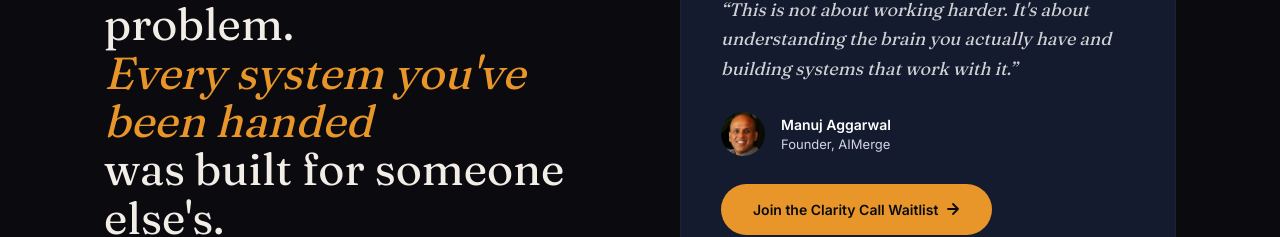
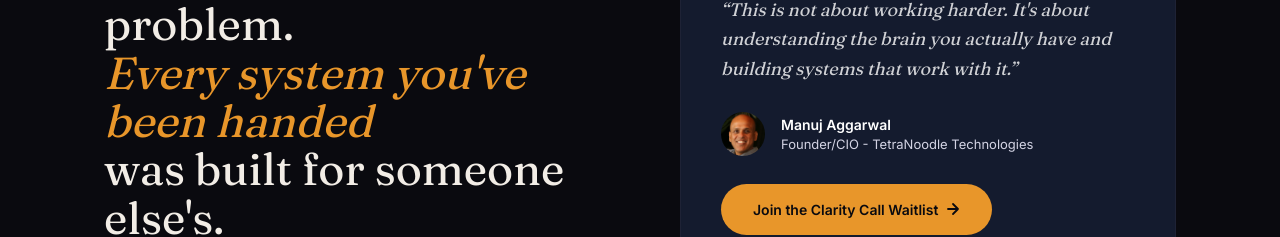
Before and after one commit to aggarwalmanuj/ADHD-Funnel, a Next.js app: page / in a window 1280 px wide. Shown: the part 8620-8857 px from the top of the page. Built offline with nearby package versions, Linux system fonts and the light colour scheme; no server answers.

Commit message:
Update Manuj title to Founder/CIO - TetraNoodle Technologies
Co-Authored-By: Claude Sonnet 4.6 <noreply@anthropic.com>

```diff
--- a/components/Footer.tsx
+++ b/components/Footer.tsx
@@ -41,7 +41,7 @@ export default function Footer() {
                 <img src="/people/manuj.jpeg" alt="Manuj Aggarwal" style={{ width: 44, height: 44, borderRadius: "50%", objectFit: "cover", objectPosition: "center 20%", flexShrink: 0 }} />
                 <div>
                   <div style={{ fontSize: 14, fontWeight: 600, color: "#fff", fontFamily: "var(--font-body)" }}>Manuj Aggarwal</div>
-                  <div style={{ fontSize: 13, color: "var(--text-muted)", fontFamily: "var(--font-body)" }}>Founder, AIMerge</div>
+                  <div style={{ fontSize: 13, color: "var(--text-muted)", fontFamily: "var(--font-body)" }}>Founder/CIO - TetraNoodle Technologies</div>
                 </div>
               </div>
               <Magnetic>
```
